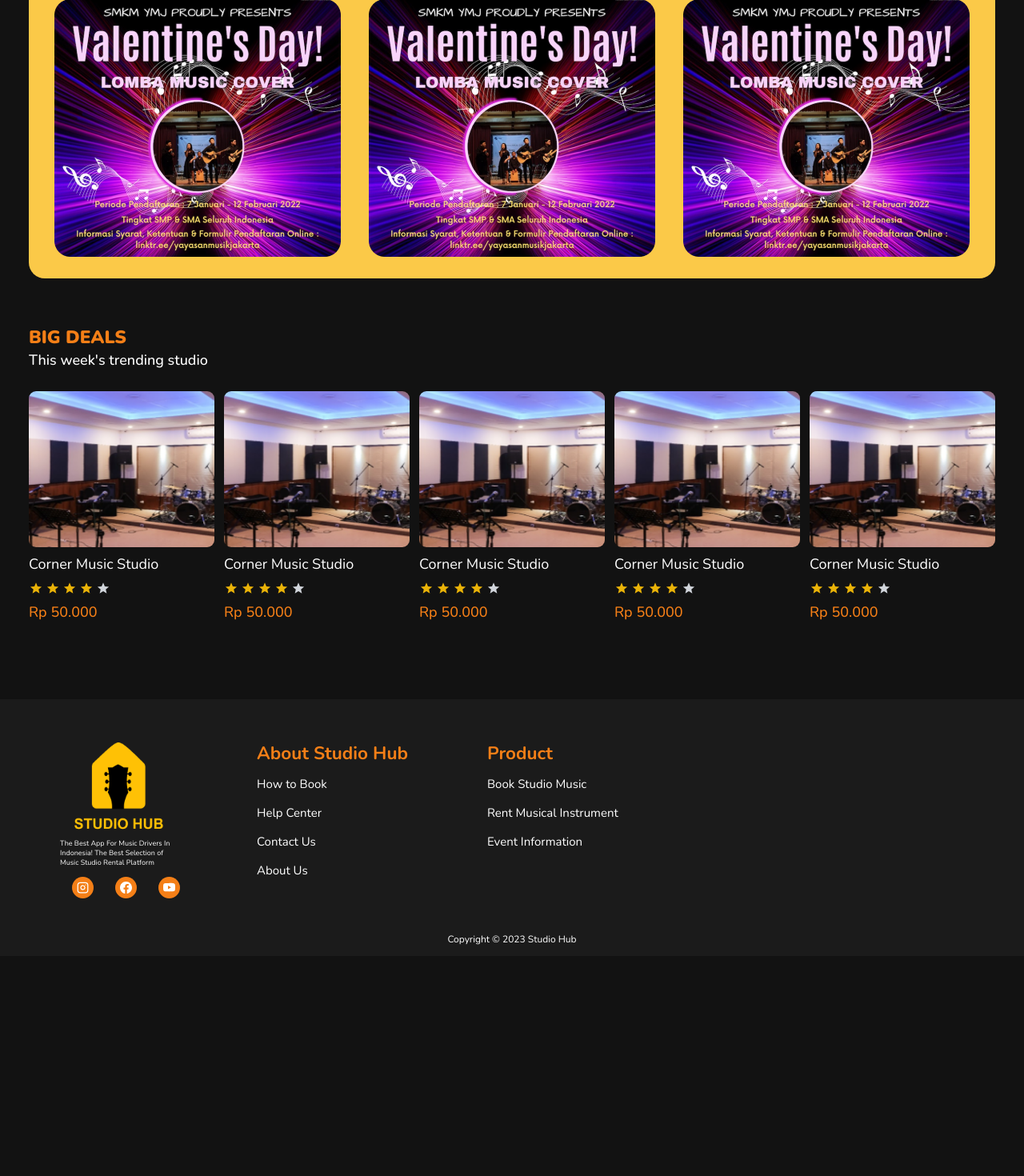
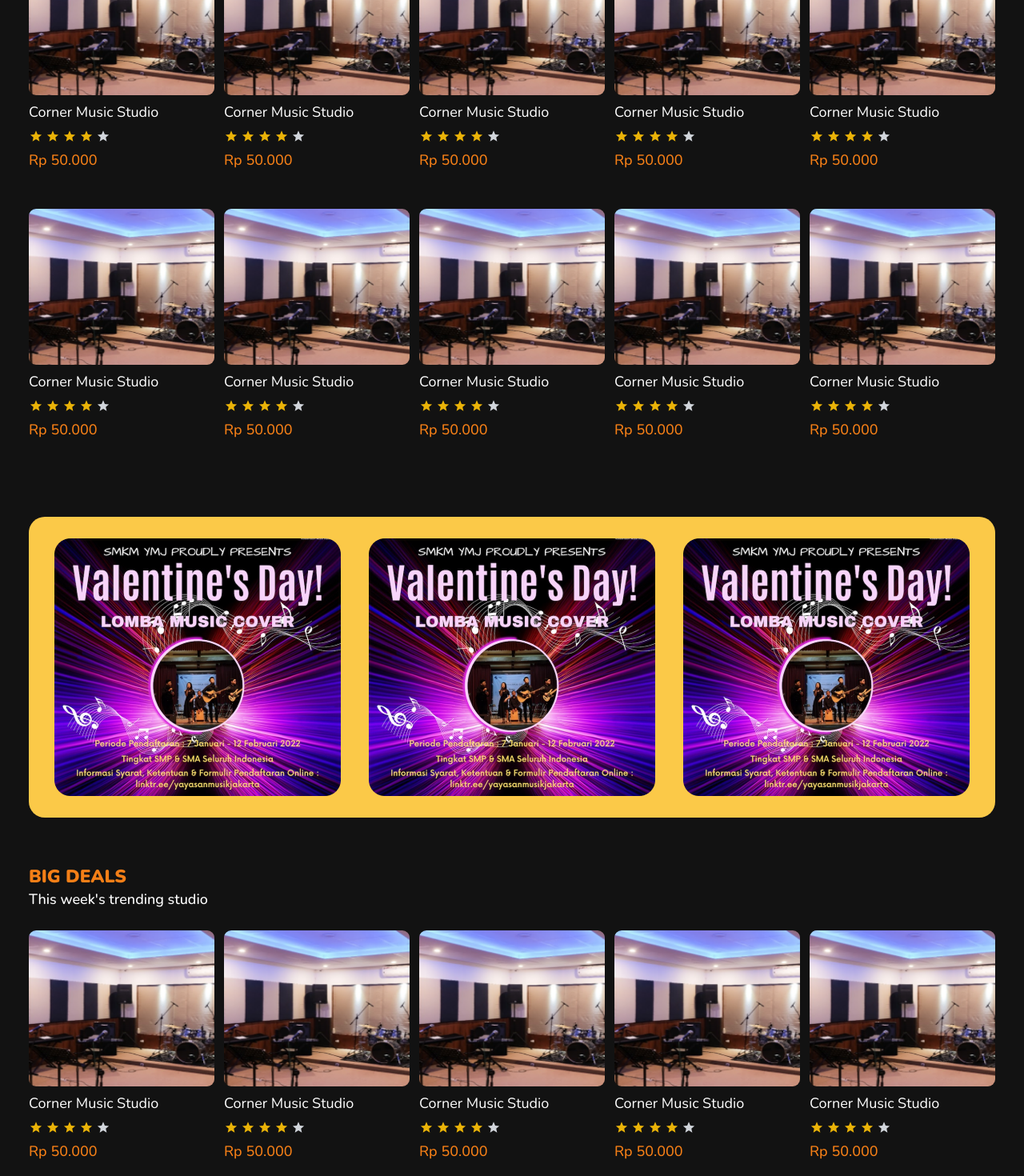
Before and after one commit to Minezee/StudioHub, a React (Vite) app: page / in a window 1280 px wide. Shown: the part 1880-3350 px from the top of the page at 80% size. Before the commit the page ends 3075 px from the top, so only its background shows below. Built offline with nearby package versions, Linux system fonts and the light colour scheme.

Commit message:
make more data dummy

```diff
--- a/src/containers/Home/BigDeals.jsx
+++ b/src/containers/Home/BigDeals.jsx
@@ -1,7 +1,7 @@
 import StudioContainer from "./StudioContainer"
 
 const BigDeals = () => {
-    return <StudioContainer title={"BIG DEALS"} paragraph={"This week's trending studio"} studio={[1, 2, 3, 4, 5]} />
+    return <StudioContainer title={"BIG DEALS"} paragraph={"This week's trending studio"} studio={[1, 2, 3, 4, 5, 6, 7, 8, 9, 10, 11, 12, 13, 14, 15]} />
 }
 
 export default BigDeals
--- a/src/containers/Home/Trending.jsx
+++ b/src/containers/Home/Trending.jsx
@@ -1,7 +1,7 @@
 import StudioContainer from './StudioContainer';
 
 const Trending = () => {
-    return <StudioContainer title={"TRENDING STUDIOS"} paragraph={"This week's trending studio"} studio={[1, 2, 3, 4, 5]}/>
+    return <StudioContainer title={"TRENDING STUDIOS"} paragraph={"This week's trending studio"} studio={[1, 2, 3, 4, 5, 6, 7, 8, 9, 10, 11, 12, 13, 14, 15]}/>
 }
 
 export default Trending
```
